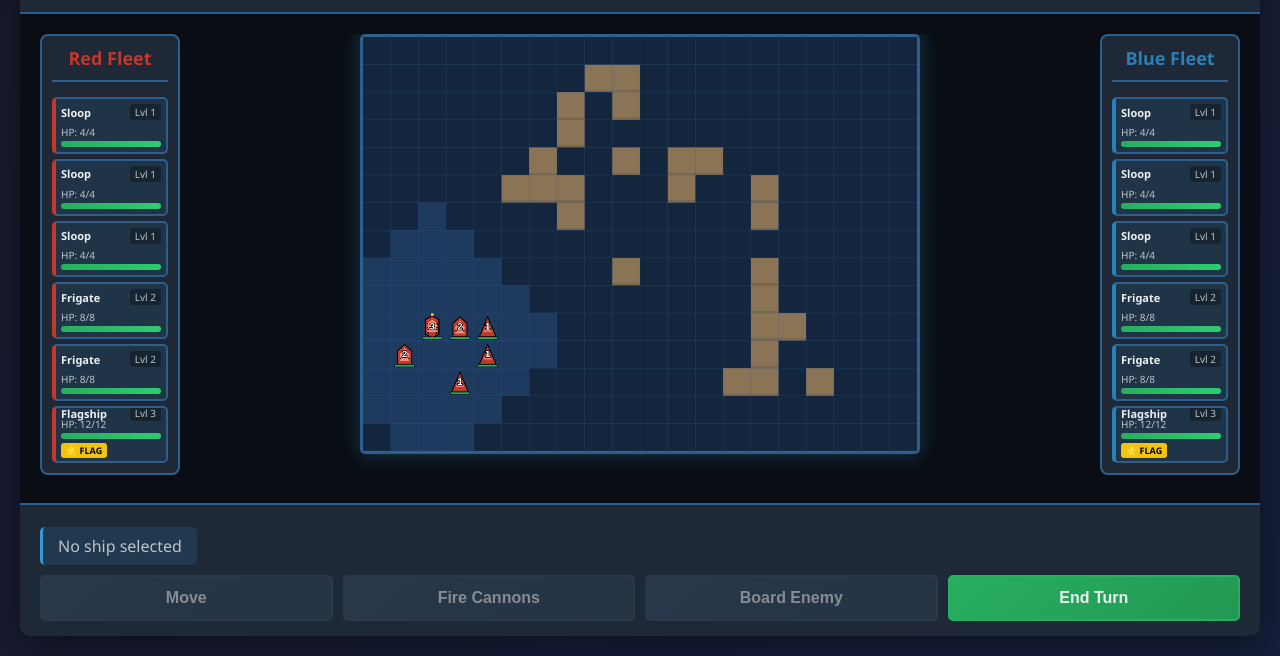
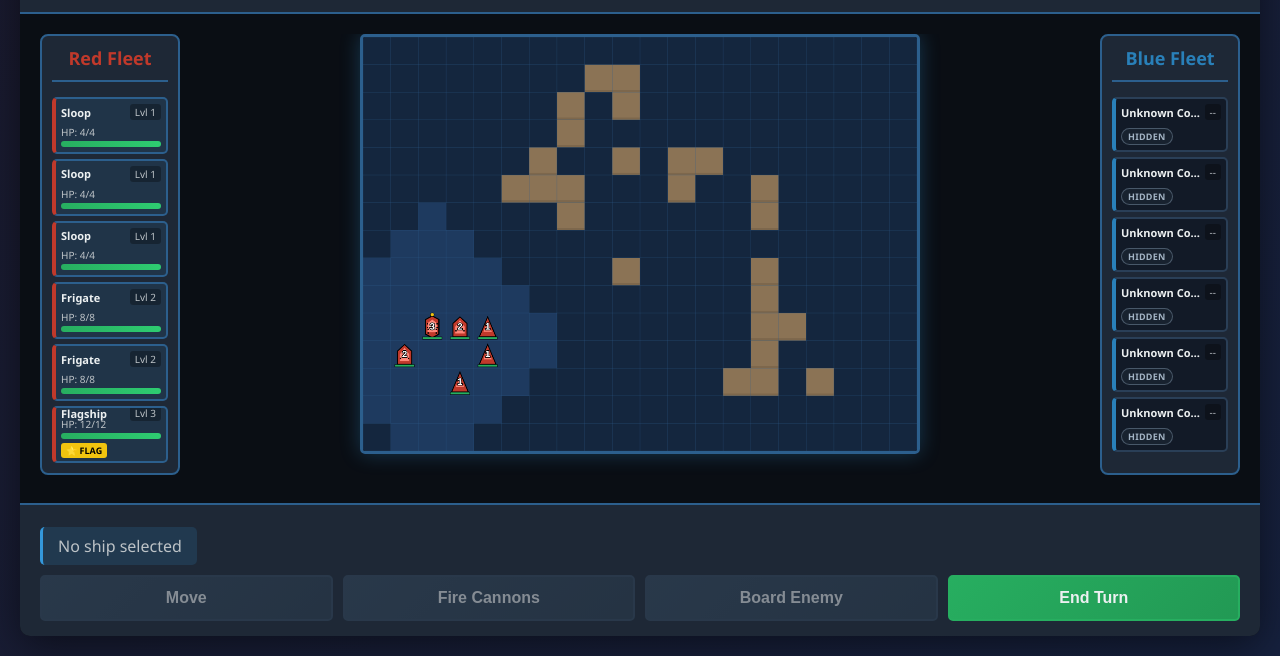
Before and after one commit to thomascarlyonrussell/shrouded-sails, a plain HTML site: page index.html in a window 1280 px wide. Both pictures are taken after a click on the button "Start Game". Shown: the part 144-800 px from the top of the page. Drawn offline with Linux system fonts and the light colour scheme.

Commit message:
feat: enhance ship visibility handling and update UI states for enemy ships

```diff
--- a/css/style.css
+++ b/css/style.css
@@ -600,11 +600,24 @@ body {
     overflow: hidden;
 }
 
+.ship-card.is-obscured {
+    background: rgba(18, 26, 38, 0.92);
+    border-color: #2a3f57;
+    cursor: default;
+}
+
 .ship-card:hover {
     background: rgba(52, 152, 219, 0.2);
     border-color: #3498db;
     transform: translateX(2px);
     box-shadow: 0 2px 8px rgba(52, 152, 219, 0.3);
+}
+
+.ship-card.is-obscured:hover {
+    background: rgba(18, 26, 38, 0.92);
+    border-color: #2a3f57;
+    transform: none;
+    box-shadow: none;
 }
 
 .ship-card.selected {
@@ -613,9 +626,20 @@ body {
     box-shadow: 0 0 10px rgba(241, 196, 15, 0.4);
 }
 
+.ship-card.is-obscured.selected {
+    border-color: #2a3f57;
+    background: rgba(18, 26, 38, 0.92);
+    box-shadow: none;
+}
+
 .ship-card.destroyed {
     opacity: 0.4;
     cursor: not-allowed;
+}
+
+.ship-card.is-obscured.destroyed {
+    opacity: 1;
+    cursor: default;
 }
 
 .ship-card.destroyed:hover {
@@ -628,6 +652,10 @@ body {
 
 .ship-card.player2 {
     border-left: 4px solid #2980b9;
+}
+
+.ship-card.is-hidden-ghost {
+    border-style: dashed;
 }
 
 .ship-card-header {
@@ -725,6 +753,30 @@ body {
 .ship-card-badge.captured {
     background: #9b59b6;
     color: white;
+}
+
+.ship-card-visibility-badge {
+    font-size: 9px;
+    padding: 1px 6px;
+    border-radius: 999px;
+    font-weight: 700;
+    letter-spacing: 0.25px;
+    text-transform: uppercase;
+    white-space: nowrap;
+    border: 1px solid rgba(140, 160, 180, 0.45);
+    background: rgba(26, 36, 49, 0.9);
+    color: #aebfd0;
+}
+
+.ship-card-visibility-badge.fog-hidden {
+    border-color: rgba(123, 142, 161, 0.5);
+    color: #a3b4c5;
+}
+
+.ship-card-visibility-badge.ghost {
+    border-color: rgba(120, 153, 189, 0.65);
+    color: #c6daf0;
+    background: rgba(25, 43, 64, 0.9);
 }
 
 /* Responsive design */
--- a/js/ui/Renderer.js
+++ b/js/ui/Renderer.js
@@ -558,6 +558,15 @@ export class Renderer {
         if (!this.hoveredShip || this.hoveredShip.isDestroyed) return;
 
         const ship = this.hoveredShip;
+
+        // Defense-in-depth: never highlight hidden enemy positions through panel hover.
+        if (this.game.fogOfWar) {
+            const isEnemyShip = ship.owner !== this.game.currentPlayer;
+            if (isEnemyShip && !this.game.fogOfWar.isShipVisible(ship, this.game.currentPlayer)) {
+                return;
+            }
+        }
+
         const screenPos = this.gridToScreen(ship.x, ship.y);
 
         // Draw cyan glow outline for hovered ship from panel
--- a/js/ui/ShipPanel.js
+++ b/js/ui/ShipPanel.js
@@ -51,26 +51,55 @@ export class ShipPanel {
         for (let i = 0; i < Math.min(cards.length, ships.length); i++) {
             const card = cards[i];
             const ship = ships[i];
+            const visibilityState = this.getEnemyVisibilityState(ship);
+            const isVisibleFull = visibilityState === 'VISIBLE_FULL';
 
             // Update selected state
-            if (this.game.selectedShip && this.game.selectedShip.id === ship.id) {
-                card.classList.add('selected');
-            } else {
-                card.classList.remove('selected');
+            const isSelected = this.game.selectedShip && this.game.selectedShip.id === ship.id;
+            card.classList.toggle('selected', isSelected);
+
+            // Never leak destroyed state when enemy is hidden by fog.
+            card.classList.toggle('destroyed', isVisibleFull && ship.isDestroyed);
+
+            this.applyCardVisibilityState(card, ship, visibilityState);
+
+            // Clear stale hover if this ship is no longer allowed to reveal position.
+            if (this.hoveredShip && this.hoveredShip.id === ship.id && !this.isShipInteractableInPanel(ship)) {
+                this.hoveredShip = null;
+            }
+        }
+    }
+
+    applyCardVisibilityState(card, ship, visibilityState) {
+        const isVisibleFull = visibilityState === 'VISIBLE_FULL';
+        card.classList.toggle('is-visible-full', isVisibleFull);
+        card.classList.toggle('is-hidden-unknown', visibilityState === 'HIDDEN_UNKNOWN');
+        card.classList.toggle('is-hidden-ghost', visibilityState === 'HIDDEN_GHOST');
+        card.classList.toggle('is-obscured', !isVisibleFull);
+
+        const nameElement = card.querySelector('.ship-card-name');
+        const typeElement = card.querySelector('.ship-card-type');
+        const healthContainer = card.querySelector('.ship-card-health');
+        const healthFill = card.querySelector('.ship-card-health-fill');
+        const healthText = card.querySelector('.ship-card-health-text');
+        const statusContainer = this.getOrCreateStatusContainer(card);
+
+        if (isVisibleFull) {
+            if (nameElement) {
+                nameElement.textContent = ship.name;
             }
 
-            // Update destroyed state
-            if (ship.isDestroyed) {
-                card.classList.add('destroyed');
+            if (typeElement) {
+                typeElement.textContent = `Lvl ${ship.type}`;
             }
 
-            // Update health bar
-            const healthFill = card.querySelector('.ship-card-health-fill');
+            if (healthContainer) {
+                healthContainer.style.display = 'flex';
+            }
+
             if (healthFill) {
                 const healthPercent = (ship.currentHP / ship.maxHP) * 100;
                 healthFill.style.width = `${healthPercent}%`;
-
-                // Update health bar color
                 healthFill.classList.remove('low', 'medium');
                 if (healthPercent <= 25) {
                     healthFill.classList.add('low');
@@ -79,16 +108,27 @@ export class ShipPanel {
                 }
             }
 
-            // Update health text
-            const healthText = card.querySelector('.ship-card-health-text');
             if (healthText) {
                 healthText.textContent = `HP: ${ship.currentHP}/${ship.maxHP}`;
             }
 
-            // Update status badges
-            const statusContainer = this.getOrCreateStatusContainer(card);
             this.renderStatusBadges(statusContainer, ship);
+            return;
         }
+
+        if (nameElement) {
+            nameElement.textContent = 'Unknown Contact';
+        }
+
+        if (typeElement) {
+            typeElement.textContent = '--';
+        }
+
+        if (healthContainer) {
+            healthContainer.style.display = 'none';
+        }
+
+        this.renderVisibilityBadge(statusContainer, visibilityState);
     }
 
     createShipCard(ship, playerKey) {
@@ -158,17 +198,17 @@ export class ShipPanel {
         card.appendChild(status);
 
         // Add event listeners
-        if (!ship.isDestroyed) {
-            card.addEventListener('mouseenter', () => this.handleCardHover(ship));
-            card.addEventListener('mouseleave', () => this.handleCardLeave());
-            card.addEventListener('click', () => this.handleCardClick(ship));
-        }
+        card.addEventListener('mouseenter', () => this.handleCardHover(ship));
+        card.addEventListener('mouseleave', () => this.handleCardLeave());
+        card.addEventListener('click', () => this.handleCardClick(ship));
+
+        this.applyCardVisibilityState(card, ship, this.getEnemyVisibilityState(ship));
 
         return card;
     }
 
     handleCardHover(ship) {
-        this.hoveredShip = ship;
+        this.hoveredShip = this.isShipInteractableInPanel(ship) ? ship : null;
     }
 
     handleCardLeave() {
@@ -205,6 +245,56 @@ export class ShipPanel {
             card.appendChild(statusContainer);
         }
         return statusContainer;
+    }
+
+    isEnemyShipForViewer(ship) {
+        return ship.owner !== this.game.currentPlayer;
+    }
+
+    hasGhostRecord(ship, viewingPlayer) {
+        if (!this.game.fogOfWar) return false;
+        const ghostMap = this.game.fogOfWar.getPlayerGhostMap(viewingPlayer);
+        return ghostMap.has(ship.id);
+    }
+
+    getEnemyVisibilityState(ship) {
+        if (!this.isEnemyShipForViewer(ship)) {
+            return 'VISIBLE_FULL';
+        }
+
+        if (!this.game.fogOfWar) {
+            return 'VISIBLE_FULL';
+        }
+
+        if (this.game.fogOfWar.isShipVisible(ship, this.game.currentPlayer)) {
+            return 'VISIBLE_FULL';
+        }
+
+        return this.hasGhostRecord(ship, this.game.currentPlayer)
+            ? 'HIDDEN_GHOST'
+            : 'HIDDEN_UNKNOWN';
+    }
+
+    isShipInteractableInPanel(ship) {
+        if (ship.isDestroyed) return false;
+        return this.getEnemyVisibilityState(ship) === 'VISIBLE_FULL';
+    }
+
+    renderVisibilityBadge(statusContainer, visibilityState) {
+        statusContainer.innerHTML = '';
+        const badge = document.createElement('span');
+        badge.className = 'ship-card-visibility-badge';
+
+        if (visibilityState === 'HIDDEN_GHOST') {
+            badge.classList.add('ghost');
+            badge.textContent = 'Last Known';
+        } else {
+            badge.classList.add('fog-hidden');
+            badge.textContent = 'Hidden';
+        }
+
+        statusContainer.appendChild(badge);
+        statusContainer.style.display = 'flex';
     }
 
     renderStatusBadges(statusContainer, ship) {
```
